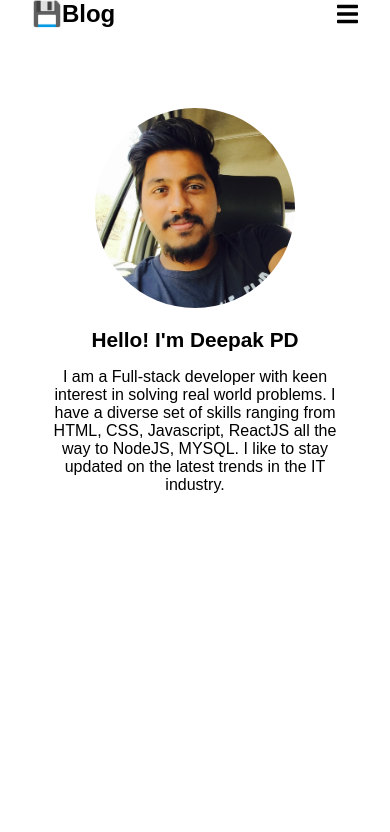
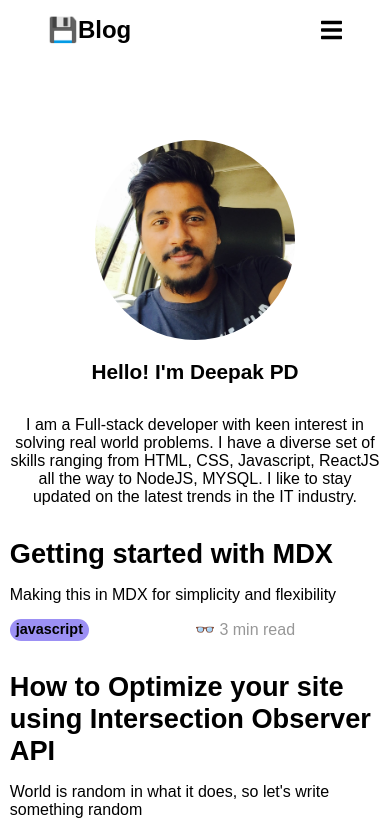
Before and after one commit to odin47/blog-deepak, a Next.js app: page / in a window 390 px wide. Shown: the top 832 px of the page. Built offline with nearby package versions, Linux system fonts and the light colour scheme.

Commit message:
Modified scss files and added Media query
1.) Added scss breakpoint variables
2.) Made changes to the width of main container

```diff
--- a/components/Header/Header.module.scss
+++ b/components/Header/Header.module.scss
@@ -3,6 +3,7 @@
 .container {
 	@include flex();
 	width: 100%;
+	padding: 1rem;
 	font-size: $fontLarge;
 	.leftContainer {
 		flex: 1;
--- a/components/Intro/Intro.module.scss
+++ b/components/Intro/Intro.module.scss
@@ -2,37 +2,42 @@
 @import 'styles/variables';
 
 .container {
-	height: 100vh;
 	padding-top: 3rem;
 	max-width: 60em;
 	@include flex($direction: column, $align: center);
 	.childContainer {
 		padding: 2rem 0 0 0;
-		.avatar {
-			@media screen and (min-width: 768px) {
-				margin: 2em 2em 2em 0;
-			}
-		}
 		.intro {
 			.greetings {
 				margin: 1rem 0;
 				font-size: 1.3rem;
 				font-weight: bold;
 				text-align: center;
-				@media screen and (min-width: 768px) {
+			}
+			.shortIntro {
+				text-align: center;
+				margin: 2rem 0;
+			}
+		}
+	}
+}
+
+@media screen and (min-width: $bp_tablet)  {
+	.container {
+		.childContainer {
+			.avatar {
+				margin: 2em 2em 2em 0;
+			}
+			.intro {
+				.greetings {
 					font-size: 2rem;
 					text-align: left;
 				}
-			}
-			.shortIntro {
-				text-align: center;
-				@media screen and (min-width: 768px) {
+				.shortIntro {
 					font-size: 1.1rem;
 					text-align: left;
 				}
 			}
-		}
-		@media screen and (min-width: 768px) {
 			display: grid;
 			grid-template-columns: 1fr 2fr;
 		}
--- a/pages/post/[pid].js
+++ b/pages/post/[pid].js
@@ -6,7 +6,7 @@ import { getSortedPosts } from 'lib/posts';
 export default function Post ({ post }) {
 	return (
 		<Layout>
-			<div className={'topPadding pagePadding'}>
+			<div className={'mainContainer topPadding pagePadding'}>
 				<Article heading={post} content={post.content}/>
 			</div>
 		</Layout>
--- a/pages/tags/[tag].js
+++ b/pages/tags/[tag].js
@@ -6,7 +6,7 @@ import { getSortedPosts, getTagsList } from 'lib/posts';
 export default function Tag ({params, posts}) {
 	return (
 		<Layout>
-			<div>
+			<div className={'mainContainer'}>
 				<ArticleCover type={params.tag} />
 				<ArticleList list={posts} />
 			</div>
--- a/styles/_variables.scss
+++ b/styles/_variables.scss
@@ -2,4 +2,11 @@ $metadataColor: #979797;
 $blackColor: #000000;
 $whiteColor: #FFFFFF;
 $fontLarge: 1.5rem;
-$mainWidth: 80%;
+$mainWidth: 95%;
+
+$bp_phone: '320px';
+$bp_tablet: '768px';
+$bp_laptop: '1224px';
+$bp_desktop: '1848px';
+
+$desptop_max_width: 42%;
--- a/styles/global.scss
+++ b/styles/global.scss
@@ -50,3 +50,12 @@ body {
 		place-items: center;
 	}
 }
+
+@media screen and (min-width: $bp_desktop) {
+	html,
+	body {
+		.mainContainer {
+			width: $desptop_max_width;
+		}
+	}
+}
```
